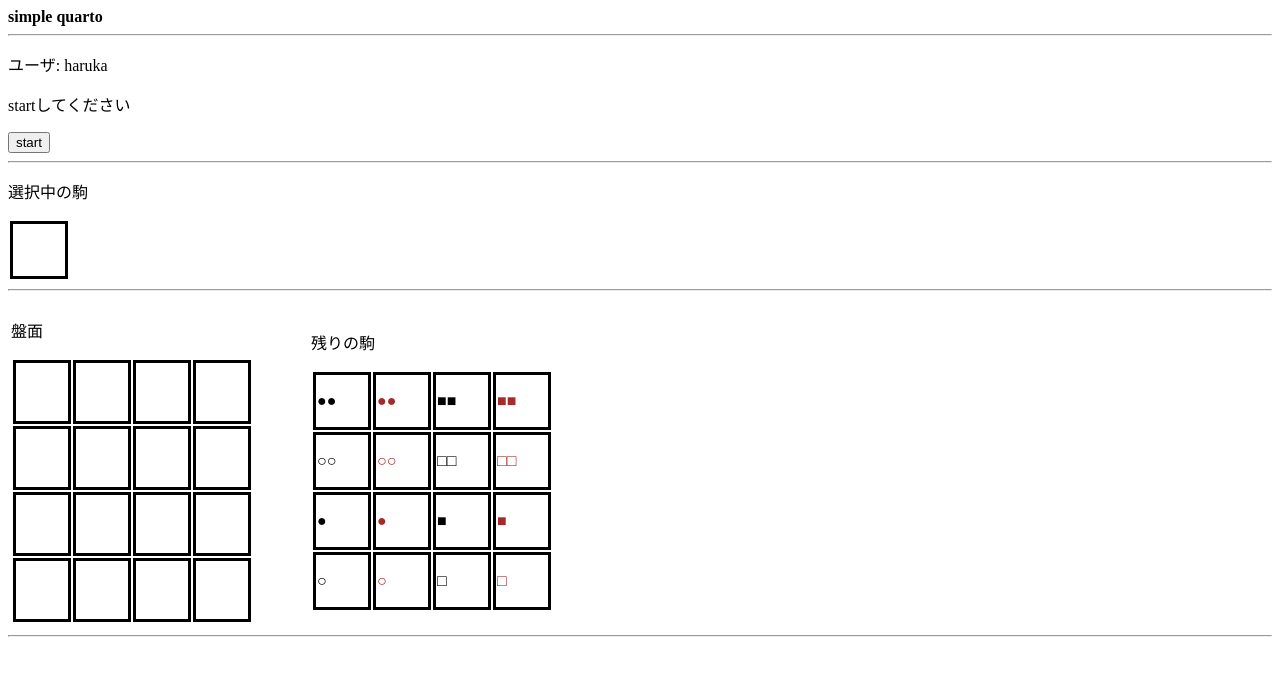
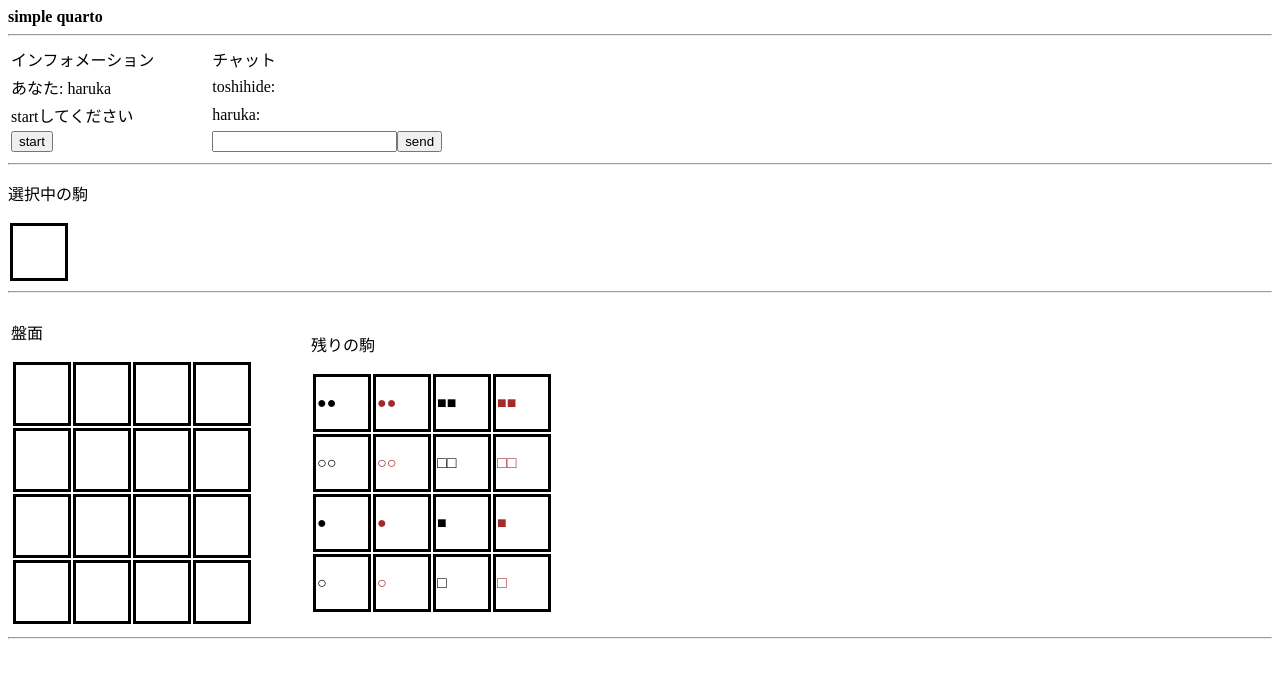
Before and after one commit to ToshihideMatsuda/myQuarto, a plain HTML site: page index.html in a window 1280 px wide. Drawn offline with nearby package versions, Linux system fonts and the light colour scheme.

Commit message:
チャット機能の追加

```diff
--- a/index.html
+++ b/index.html
@@ -10,11 +10,15 @@
 <body>
 <strong>simple quarto</strong><br>
 <hr>
-<div id="infoVue"> <p>ユーザ: {{ userName }}</p>
-    <p>{{ turn == undefined ? "startしてください" :
-          turn ? "あなたのターンです" : "相手のターンです" }}</p></div>
-<div>
-    <input type="button" value="start" onclick="sendStart()"/>
+
+<div id="infoVue">
+    <table>
+        <tr><td>インフォメーション</td>      <td width="50"> </td><td>チャット</td></tr>
+        <tr><td>あなた: {{ userName }}</td><td></td><td>toshihide: {{toshihideMessage}}</td>
+        <tr><td>{{ turn == undefined ? "startしてください" :
+                turn ? "あなたのターンです" : "相手のターンです" }}</td><td></td><td>haruka: {{harukaMessage}}</td>
+        <tr><td><input type="button" value="start" onclick="sendStart()"/></td><td></td><td><input type="textbox" v-model="message"/><input type="button" value="send" onclick="sendMessage()"/></td></tr>
+    </table>
 </div>
 <hr>
 
--- a/js/data.js
+++ b/js/data.js
@@ -1,6 +1,6 @@
 var harukaFlag = getParam("user") == "toshihide" ? false : true
 var userName = function() { return harukaFlag ? 'haruka' : 'toshihide' };
-var infoData =  { userName: userName(), turn :undefined }
+var infoData =  { userName: userName(), turn :undefined, toshihideMessage:"", harukaMessage:"", message:""}
 var firstTurn = false;
 
 var selectPiece = { val : "", black : true, color : getColor()}
--- a/js/message.js
+++ b/js/message.js
@@ -40,6 +40,16 @@ function sendChoicePiece(nextTurn,piece,location) {
     )
 }
 
+function sendMessage() {
+    ws.send(
+        JSON.stringify({
+            action  : "message",
+            user    : userName(),
+            message : infoData.message
+        })
+    )
+}
+
 var ws = new WebSocket('ws://ec2-3-94-114-142.compute-1.amazonaws.com:3000/');
 ws.onmessage = function (event) {
     document.getElementById("messages").innerHTML = "<div>" + event.data + "</div>" + document.getElementById("messages").innerHTML;
@@ -74,6 +84,19 @@ ws.onmessage = function (event) {
         e.val   = message.piece.val
         e.black = message.piece.black
     }
+    else if(message.action == "message") {
+        if(message.user == userName()){
+            infoData.message = ""
+        }
+
+        if(message.user == "toshihide"){
+            infoData.toshihideMessage = message.message
+        }else if(message.user == "haruka"){
+            infoData.harukaMessage = message.message
+        }
+
+
+    }
 };
 
 ws.onopen = function(event) {
```
